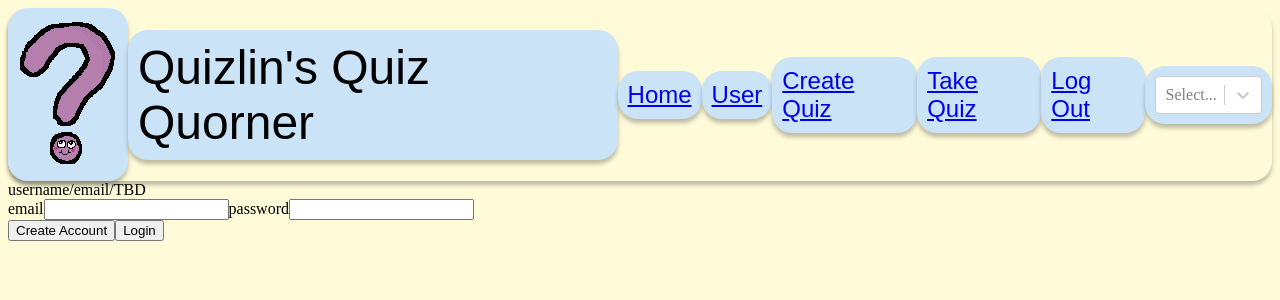
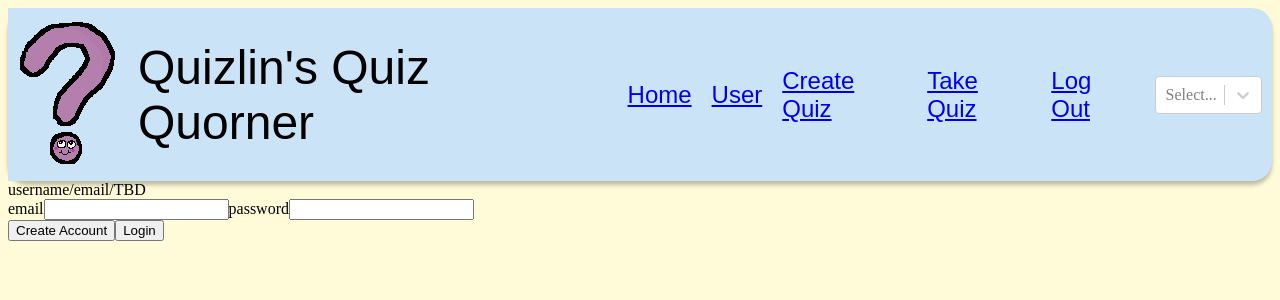
Before and after one commit to Robchike9290/QuizlansQuizQuorner, a React app in the folder myapp/: page /#/login in a window 1280 px wide. Shown: the top 300 px of the page. Built offline with nearby package versions, Linux system fonts and the light colour scheme; no server answers; the HTML template or start-up script is replaced by a standard one.

Commit message:
Simplify navBar visual.

```diff
--- a/myapp/src/app.jsx
+++ b/myapp/src/app.jsx
@@ -254,8 +254,6 @@ export default hot(App);
 const NavBarTitle = styled.span`
   background-color: var(--blue);
   text-color: var(--text-color);
-  border-radius: var(--standard-border-radius);
-  box-shadow: var(--standard-shadow);
   padding: var(--standard-padding);
   font-family: arial;
   font-size: 48px;
@@ -264,16 +262,12 @@ const NavBarTitle = styled.span`
 const NavBarLogo = styled.img`
   background-color: var(--blue);
   text-color: var(--text-color);
-  border-radius: var(--standard-border-radius);
-  box-shadow: var(--standard-shadow);
   padding: var(--standard-padding);
 `;
 
 const NavBarHeading = styled.span`
   background-color: var(--blue);
   text-color: var(--text-color);
-  border-radius: var(--standard-border-radius);
-  box-shadow: var(--standard-shadow);
   padding: var(--standard-padding);
   font-family: arial;
   font-size: 24px;
@@ -282,13 +276,11 @@ const NavBarHeading = styled.span`
 const NavBarForm = styled.form`
   background-color: var(--blue);
   text-color: var(--text-color);
-  border-radius: var(--standard-border-radius);
-  box-shadow: var(--standard-shadow);
   padding: var(--standard-padding);
 `;
 
 const NavBar = styled.span`
-  background-color: var(--yellow);
+  background-color: var(--blue);
   text-color: var(--text-color);
   border-radius: var(--standard-border-radius);
   box-shadow: var(--standard-shadow);
```
